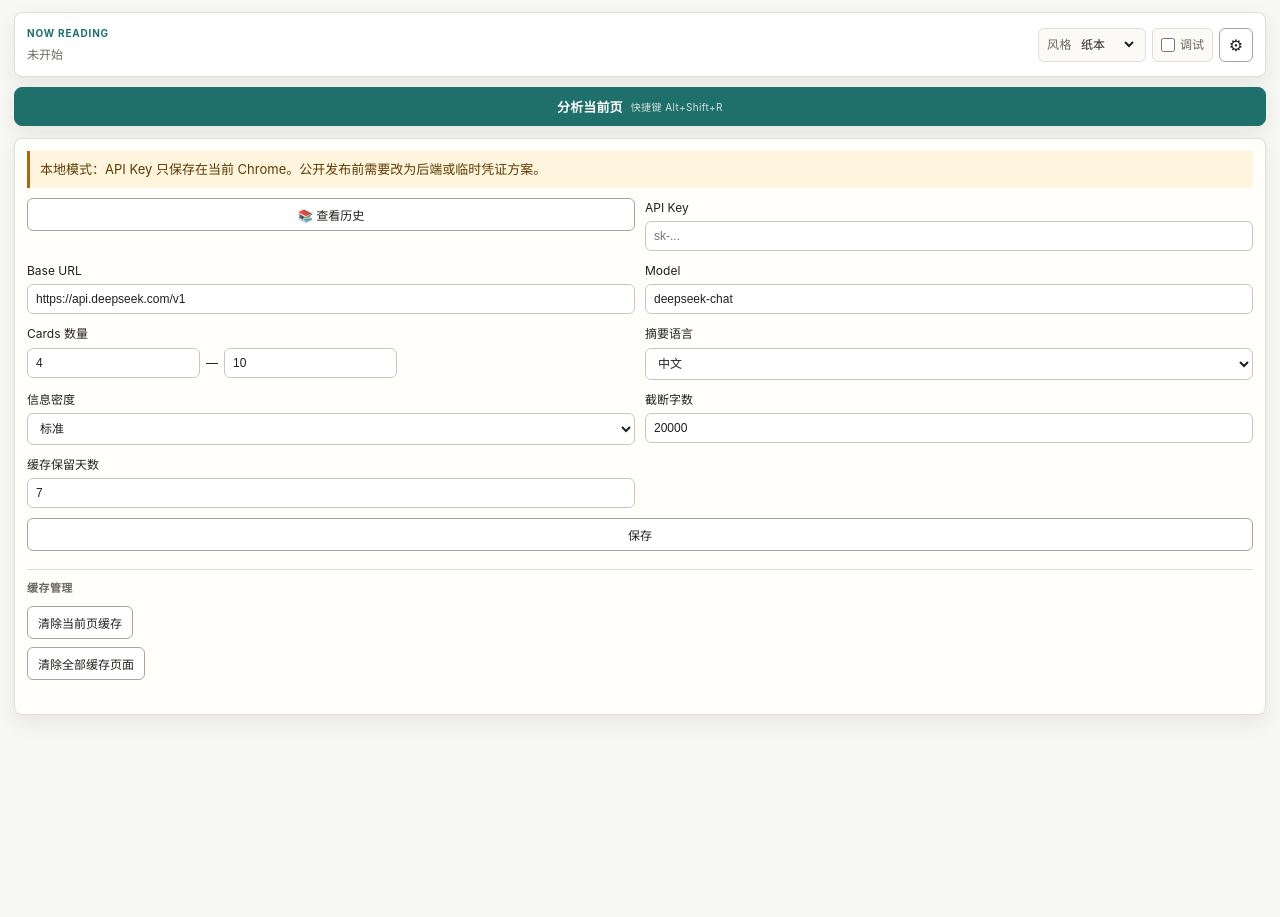
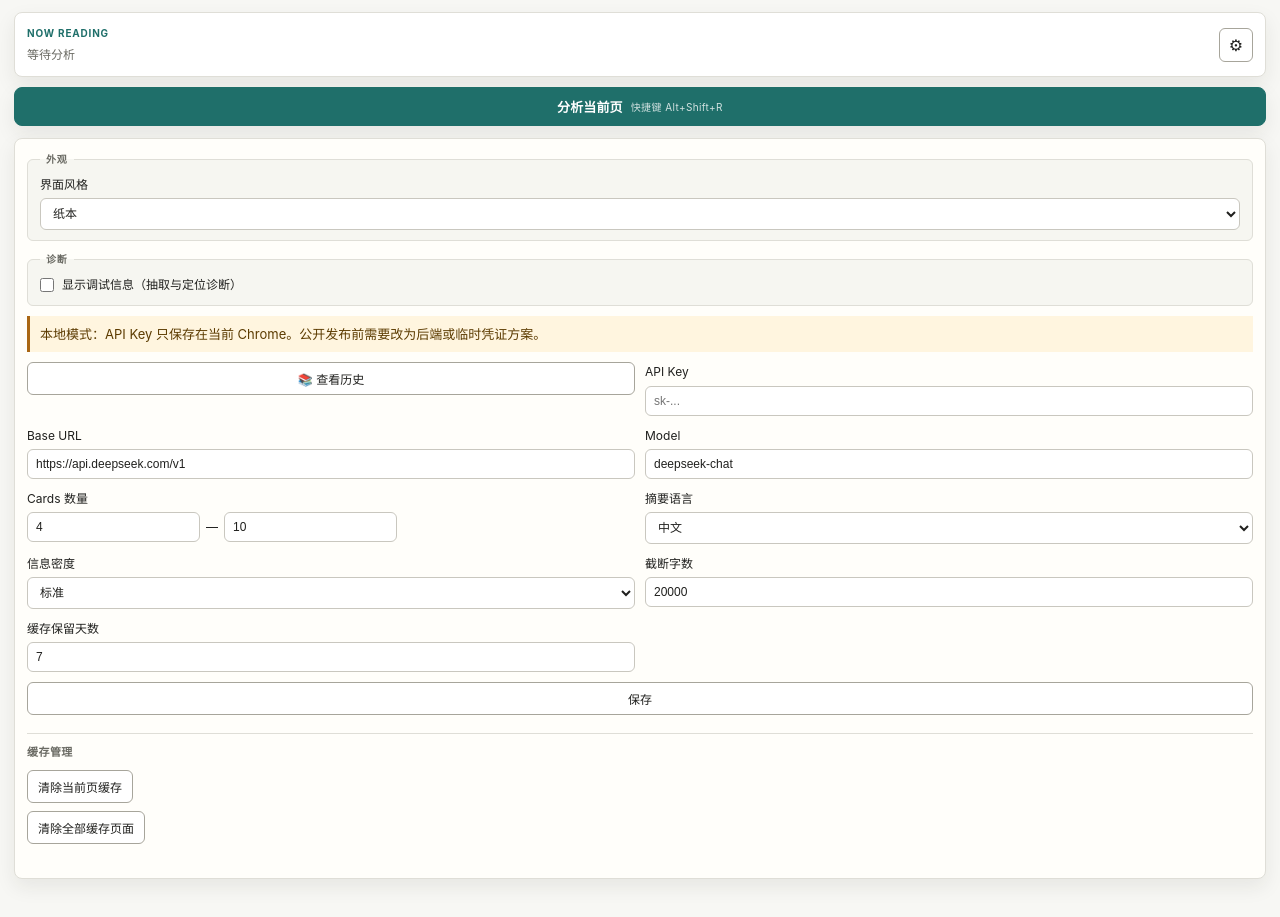
Before and after one commit to fancive/parallel-reader-chrome, a website with bundled scripts: page src/sidepanel.html in a window 1280 px wide. Both pictures are taken after a click on the button "设置". Before the commit the page ends 800 px from the top, so only its background shows below. Built offline with nearby package versions, Linux system fonts and the light colour scheme; some packages are replaced by stand-ins of ours; no server answers.

Commit message:
refactor(sidepanel): calm top toolbar; move theme/debug into settings
- Top bar now shows only the Analyze primary action, the live status
  indicator, and a settings cog. Theme picker and debug toggle have
  moved into the settings panel as new Appearance and Diagnostics
  groups at the top of the form (existing settings sections kept in
  place).
- Soften status copy aimed at end users: extraction/LLM call/locate
  phrases now read as 'reading the page' / 'found N highlights,
  locating' style, while debug-mode logs stay technical.
- Simplify CSS: drop bespoke .theme-picker and .debug-toggle toolbar
  pills, give the primary action a slightly heavier presentation, and
  add reusable .settings-group / settings-checkbox styles.

```diff
--- a/src/sidepanel.css
+++ b/src/sidepanel.css
@@ -193,8 +193,8 @@ button:focus-visible,
   display: flex;
   align-items: center;
   justify-content: flex-end;
-  gap: 6px;
-  flex-wrap: wrap;
+  gap: 8px;
+  flex-wrap: nowrap;
 }
 
 .eyebrow {
@@ -206,82 +206,14 @@ button:focus-visible,
   text-transform: uppercase;
 }
 
-.debug-toggle {
-  display: inline-flex;
-  align-items: center;
-  gap: 5px;
-  min-height: 34px;
-  padding: 0 8px;
-  border: 1px solid var(--line);
-  border-radius: var(--radius-control);
-  background: var(--debug-bg);
-  color: var(--muted);
-  font-size: 12px;
-  font-family: ui-sans-serif, -apple-system, BlinkMacSystemFont, 'Segoe UI', sans-serif;
-  white-space: nowrap;
-  cursor: pointer;
-}
-
-.theme-picker {
-  display: inline-flex;
-  align-items: center;
-  gap: 5px;
-  min-height: 34px;
-  padding: 0 8px;
-  border: 1px solid var(--line);
-  border-radius: var(--radius-control);
-  background: var(--debug-bg);
-  color: var(--muted);
-  font-size: 12px;
-  font-family: ui-sans-serif, -apple-system, BlinkMacSystemFont, 'Segoe UI', sans-serif;
-  white-space: nowrap;
-  cursor: pointer;
-}
-
-.theme-picker-label {
-  letter-spacing: 0.04em;
-}
-
-.theme-picker select {
-  border: 0;
-  background: transparent;
-  color: var(--ink);
-  font-size: 12px;
-  font-family: inherit;
-  cursor: pointer;
-  padding: 0;
-  outline: none;
-}
-
-.theme-picker:focus-within {
-  border-color: var(--accent);
-  color: var(--accent);
-}
-
-.debug-toggle input {
-  width: 14px;
-  height: 14px;
-  margin: 0;
-  accent-color: var(--accent);
-}
-
-.debug-toggle:has(input:checked) {
-  border-color: var(--accent);
-  background: var(--accent-soft);
-  color: var(--accent);
-}
-
-.debug-toggle:has(input:focus-visible) {
-  outline: 2px solid var(--accent);
-  outline-offset: 2px;
-}
-
 .primary-action {
   border-color: var(--accent);
   background: var(--accent);
   color: var(--on-accent);
   font-weight: 700;
   white-space: nowrap;
+  padding: 8px 14px;
+  font-size: 13px;
 }
 
 .primary-action:hover {
@@ -342,12 +274,39 @@ button:focus-visible,
   box-shadow: var(--shadow-card);
 }
 
+.settings-group {
+  margin: 0;
+  padding: 8px 12px 10px;
+  border: 1px solid var(--line);
+  border-radius: var(--radius-control);
+  background: var(--surface-muted);
+  display: grid;
+  gap: 8px;
+}
+
+.settings-group > legend {
+  padding: 0 6px;
+  color: var(--muted);
+  font-family: ui-sans-serif, -apple-system, BlinkMacSystemFont, 'Segoe UI', sans-serif;
+  font-size: 10px;
+  font-weight: 700;
+  letter-spacing: 0.08em;
+  text-transform: uppercase;
+}
+
 .settings-panel label {
   display: flex;
   flex-direction: column;
   gap: 4px;
   font-size: 12px;
   font-family: ui-sans-serif, -apple-system, BlinkMacSystemFont, 'Segoe UI', sans-serif;
+}
+
+.settings-panel label.settings-checkbox {
+  flex-direction: row;
+  align-items: center;
+  gap: 8px;
+  cursor: pointer;
 }
 
 .settings-panel input,
@@ -358,6 +317,15 @@ button:focus-visible,
   font-size: 12px;
   background: var(--input-bg);
   color: var(--ink);
+}
+
+.settings-panel label.settings-checkbox input {
+  width: 14px;
+  height: 14px;
+  padding: 0;
+  margin: 0;
+  border: 0;
+  accent-color: var(--accent);
 }
 
 .settings-error {
@@ -919,6 +887,7 @@ body.debug-mode .meta-quality.debug-only:not([hidden]) {
   }
 
   .settings-note,
+  .settings-group,
   #settings-save,
   .cache-controls {
     grid-column: 1 / -1;
--- a/src/sidepanel.html
+++ b/src/sidepanel.html
@@ -9,21 +9,9 @@
     <section id="action" class="action-panel">
       <div class="action-copy">
         <div class="eyebrow">Now reading</div>
-        <p id="status" aria-live="polite">未开始</p>
+        <p id="status" aria-live="polite">等待分析</p>
       </div>
       <div class="action-controls">
-        <label class="theme-picker" title="切换界面风格">
-          <span class="theme-picker-label" aria-hidden="true">风格</span>
-          <select id="theme-select" aria-label="界面风格">
-            <option value="paper">纸本</option>
-            <option value="dark">深色</option>
-            <option value="cloud">Claude</option>
-          </select>
-        </label>
-        <label class="debug-toggle" title="显示抽取和定位诊断">
-          <input id="debug-mode" type="checkbox" />
-          <span>调试</span>
-        </label>
         <button id="settings-toggle" class="icon-button" type="button" aria-label="设置" title="设置">⚙</button>
         <button id="analyze" class="primary-action" type="button">分析当前页</button>
       </div>
@@ -35,6 +23,23 @@
     </button>
 
     <section id="settings" class="settings-panel" hidden>
+      <fieldset class="settings-group" id="settings-group-appearance">
+        <legend>外观</legend>
+        <label>界面风格
+          <select id="theme-select" aria-label="界面风格">
+            <option value="paper">纸本</option>
+            <option value="dark">深色</option>
+            <option value="cloud">Claude</option>
+          </select>
+        </label>
+      </fieldset>
+      <fieldset class="settings-group" id="settings-group-diagnostics">
+        <legend>诊断</legend>
+        <label class="settings-checkbox">
+          <input id="debug-mode" type="checkbox" />
+          <span>显示调试信息（抽取与定位诊断）</span>
+        </label>
+      </fieldset>
       <p class="settings-note">
         本地模式：API Key 只保存在当前 Chrome。公开发布前需要改为后端或临时凭证方案。
       </p>
--- a/src/sidepanel.ts
+++ b/src/sidepanel.ts
@@ -488,13 +488,13 @@ function renderPageState(state: PageState): void {
   setCurrentHasSavedResults(true);
   const analyzedAt = new Date(state.analyzedAt).toLocaleTimeString();
   setStatus(
-    `已恢复当前页结果 · ${state.results.length} 张卡片 · ${countDomHits(state.results)} 处可定位 · ${analyzedAt}`,
+    `已恢复当前页结果 · ${state.results.length} 张卡片 · ${countDomHits(state.results)} 处亮点可跳转 · ${analyzedAt}`,
   );
 }
 
 function renderCompletedPageState(state: PageState): void {
   renderPageState(state);
-  setStatus(`完成 · ${state.results.length} 张卡片 · ${countDomHits(state.results)} 处可定位`);
+  setStatus(`完成 · ${state.results.length} 张卡片 · ${countDomHits(state.results)} 处亮点可跳转`);
 }
 
 function fingerprintSourceText(extracted: Readonly<ExtractResponse>): string {
@@ -541,10 +541,10 @@ async function refreshCurrentPage(): Promise<void> {
     }
     clearRenderedPage();
     if (runningPageKeys.has(page.key)) {
-      setStatus(page.title ? `分析中：${page.title}` : '分析中...');
+      setStatus(page.title ? `正在阅读：${page.title}` : '正在阅读...');
       return;
     }
-    setStatus(page.title ? `当前页未分析：${page.title}` : '当前页未分析');
+    setStatus(page.title ? `等待分析：${page.title}` : '等待分析');
   } catch (error: unknown) {
     if (version !== refreshVersion) return;
     currentPage = null;
@@ -648,14 +648,14 @@ async function runAnalysis(forced?: PendingAnalyzeRequest): Promise<void> {
 
     if (canRenderAnalysis(version, page)) {
       hideStaleCacheBanner();
-      setStatus(replacingExistingResults ? '重新抽取页面内容...' : '抽取页面内容...');
+      setStatus(replacingExistingResults ? '正在重新整理页面...' : '正在整理页面...');
     }
     const extracted = (await sendToTab(page.tabId, { type: 'extract' }, page.url)) as ExtractResponse;
     const meta = pageMetaFromExtracted(extracted);
     const fingerprint = await computeContentFingerprint(fingerprintSourceText(extracted));
     if (canRenderAnalysis(version, page)) {
       renderMeta(meta, selectExtractedTextVersion(meta.readabilityTextLength));
-      setStatus('调用 LLM...');
+      setStatus('正在阅读这页...');
     }
 
     const resp = (await chrome.runtime.sendMessage({
@@ -671,7 +671,7 @@ async function runAnalysis(forced?: PendingAnalyzeRequest): Promise<void> {
 
     if (canRenderAnalysis(version, page)) {
       renderMeta(meta, resp.usedText);
-      setStatus(`生成 ${resp.cards.length} 张卡片，定位中...`);
+      setStatus(`找到 ${resp.cards.length} 处亮点，正在标注...`);
     }
 
     const results = await locateAll(page, resp.cards);
@@ -809,7 +809,7 @@ async function init(): Promise<void> {
     }
     if (changeInfo.status === 'loading') {
       clearRenderedPage();
-      setStatus('页面加载中...');
+      setStatus('页面正在加载...');
     }
   });
   chrome.windows.onFocusChanged.addListener(() => {
```
